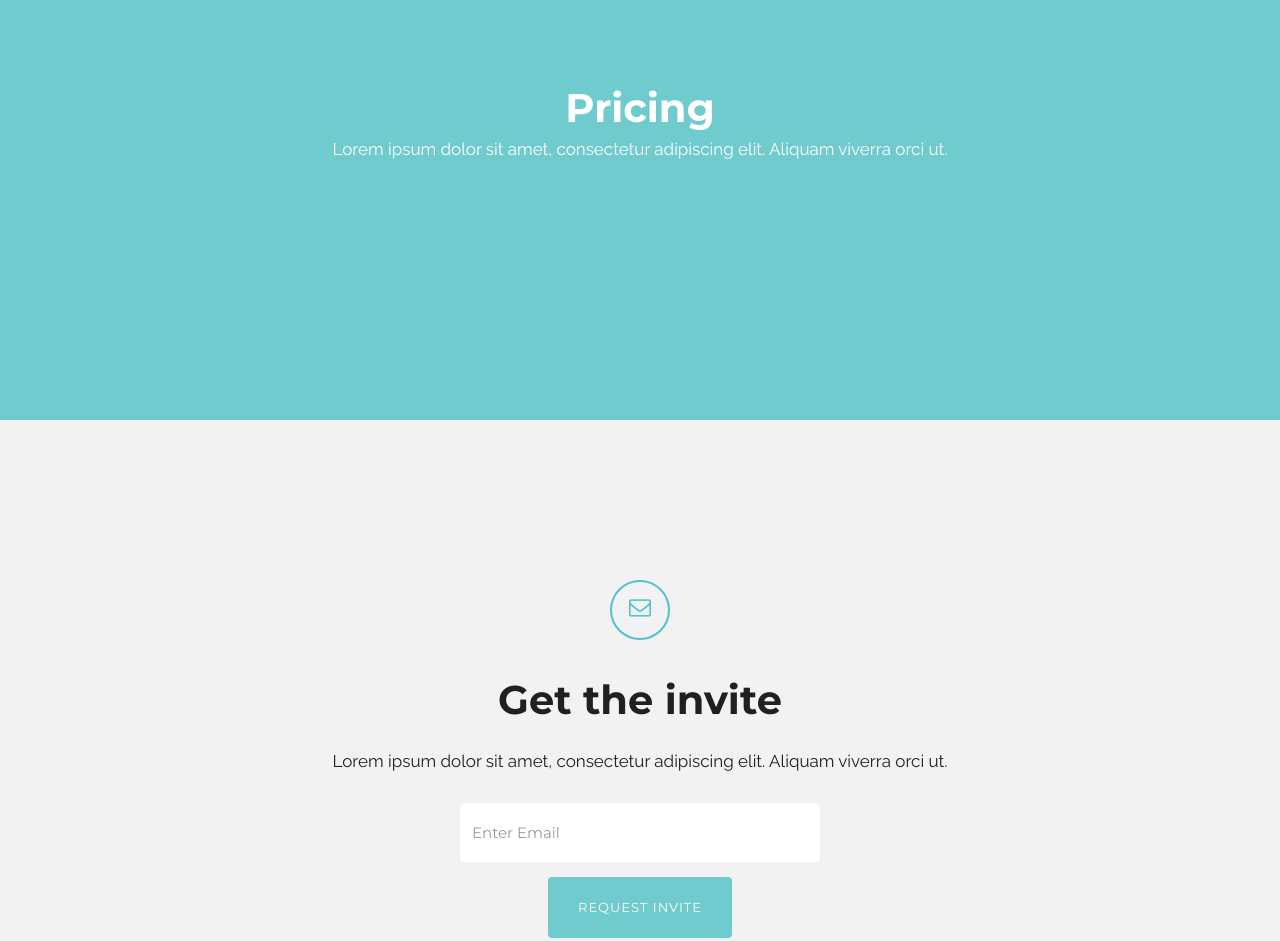
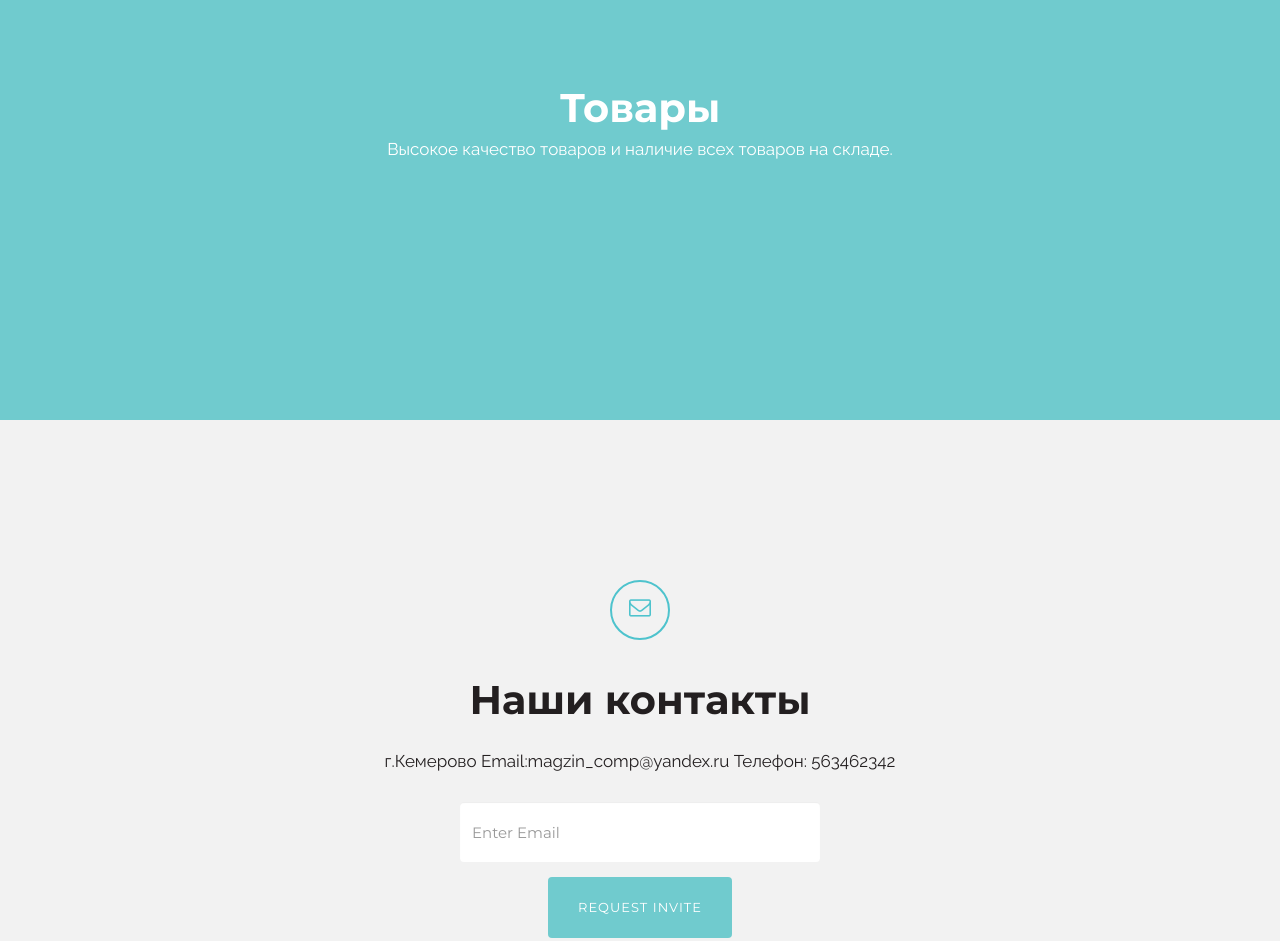
Before and after one commit to logkem42/logkem42.github.io, a plain HTML site: page index.html in a window 1280 px wide. Shown: the part 2220-3161 px from the top of the page. Drawn offline with nearby package versions, Linux system fonts and the light colour scheme; a script that the page names is missing.

Commit message:
Update index.html

```diff
--- a/index.html
+++ b/index.html
@@ -131,8 +131,8 @@
       <div class="container">
         <div class="row margin-40">
           <div class="col-sm-8 col-sm-offset-2 text-center">
-            <h2 class="white">Pricing</h2>
-            <p class="white">Lorem ipsum dolor sit amet, consectetur adipiscing elit. Aliquam viverra orci ut.</p>
+            <h2 class="white">Товары</h2>
+            <p class="white">Высокое качество товаров и наличие всех товаров на складе.</p>
           </div>
         </div>
 
@@ -160,9 +160,9 @@
         <div class="row">
           <div class="col-sm-8 col-sm-offset-2 text-center">
             <i class="fa fa-envelope-o margin-40"></i>
-            <h2 class="black">Get the invite</h2>
+            <h2 class="black">Наши контакты</h2>
             <br />
-            <p class="black">Lorem ipsum dolor sit amet, consectetur adipiscing elit. Aliquam viverra orci ut.</p>
+            <p class="black">г.Кемерово Email:magzin_comp@yandex.ru Телефон: 563462342</p>
             <br />
 
             <div class="row">
```
